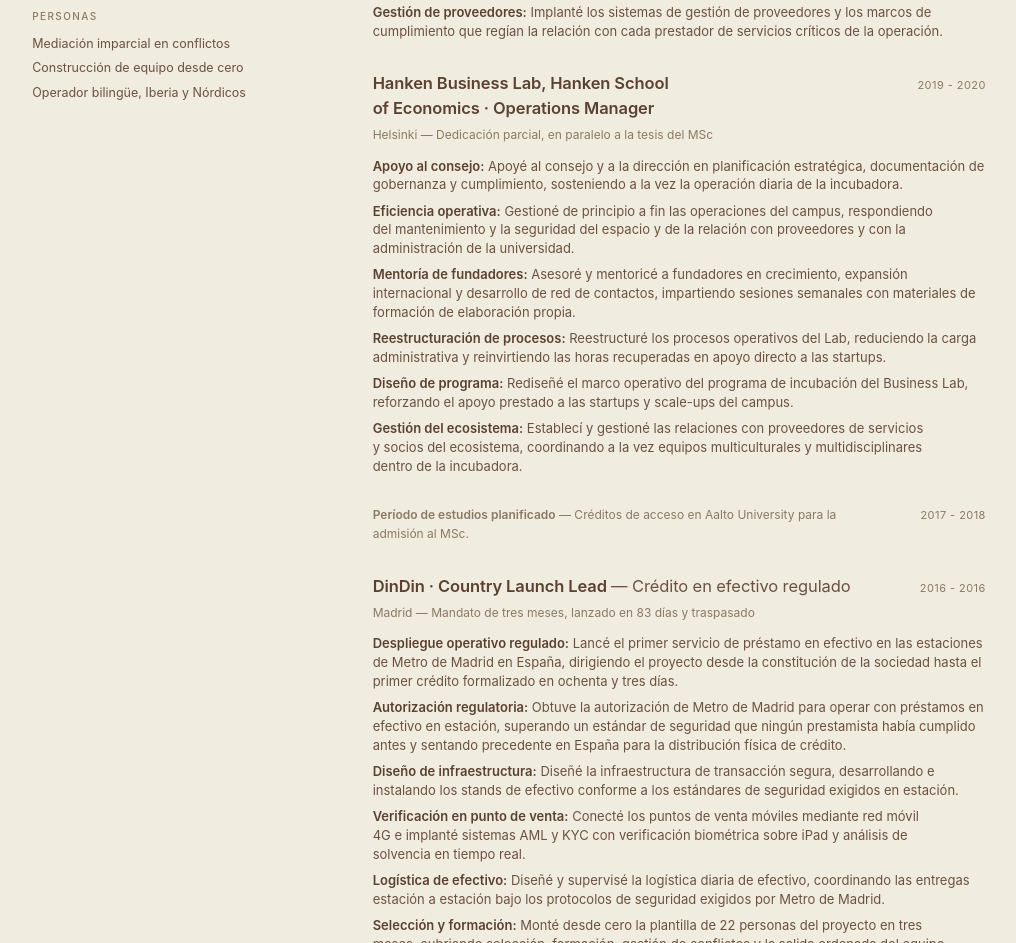
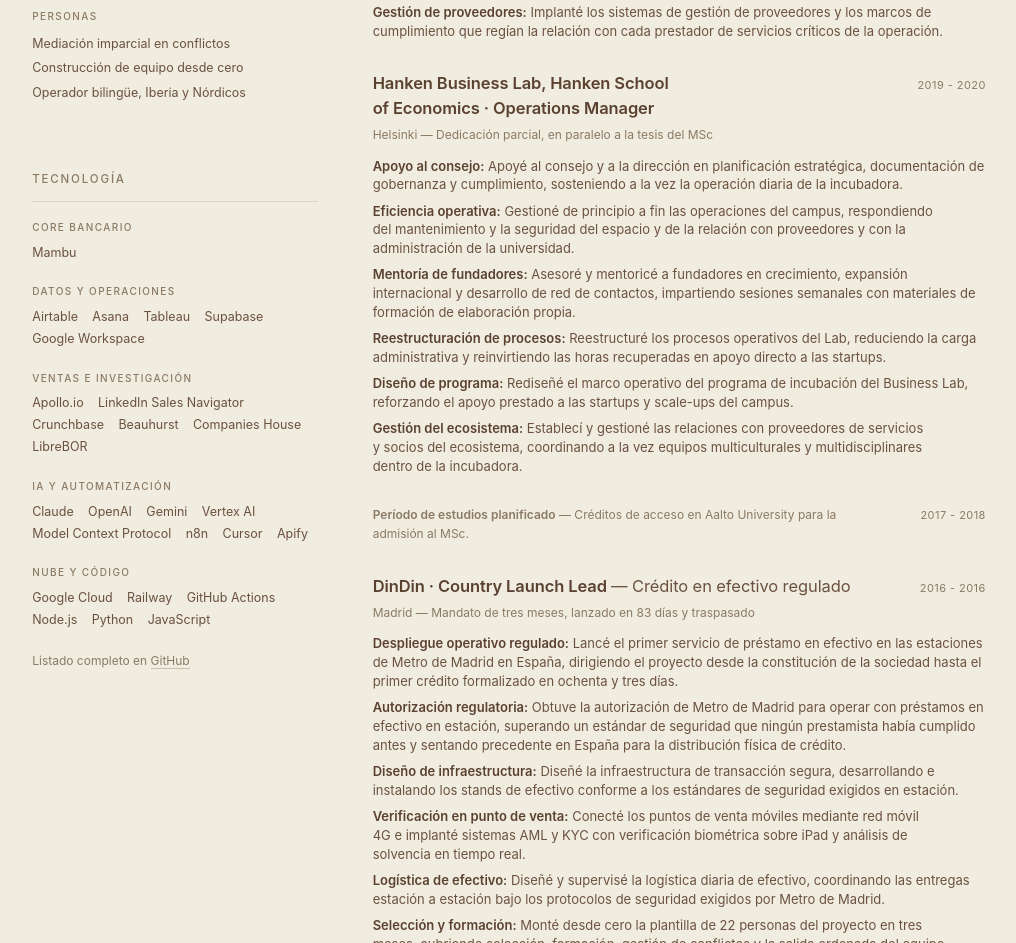
Before and after one commit to mrjuliogomez/cv, a plain HTML site: page es/index.html in a window 1280 px wide. Shown: the part 1532-2475 px from the top of the page, without its empty margins (131-1147 px from the left). Drawn offline with Linux system fonts and the light colour scheme.

Commit message:
Add Technology section to both pages (bs-0.6.0 block)
Co-Authored-By: Claude Opus 5.5 <noreply@anthropic.com>
Claude-Session: https://claude.ai/code/session_01Vfyk54x39j5EqFrCmj66Wg

```diff
--- a/es/index.html
+++ b/es/index.html
@@ -140,11 +140,16 @@ aside h2{font-size:11.5px;letter-spacing:.16em;text-transform:uppercase;color:va
 .rows .lvl{color:var(--muted);font-size:11px;white-space:nowrap}
 
 /* the closing band, three labelled groups derived from the pool's Type column */
-.band{margin:0 0 1.4rem}
-.band h3{font-size:10px;letter-spacing:.14em;text-transform:uppercase;color:var(--muted);
+.band,.tgroup{margin:0 0 1.4rem}
+.band h3,.tgroup h3{font-size:10px;letter-spacing:.14em;text-transform:uppercase;color:var(--muted);
   font-weight:500;margin:0 0 .45rem}
 .plain{list-style:none;margin:0;padding:0}
 .plain li{font-size:12.5px;color:var(--soft);padding:.16rem 0}
+/* bs-0.6.0 — the Technology block. Spaced tokens, no separators, so no line ever ends
+ * on a hanging dot; each name is kept whole. */
+.tools{list-style:none;margin:0;padding:0;display:flex;flex-wrap:wrap;gap:.16rem .9rem}
+.tools li{font-size:12.5px;color:var(--soft);white-space:nowrap}
+.tnote{margin:0;font-size:12px;color:var(--muted)}
 
 main h2{font-size:23px;font-weight:400;letter-spacing:-.012em;color:var(--ink)}
 main section + section{margin-top:2.6rem}
@@ -435,6 +440,62 @@ h3 .reg{font-weight:400;color:var(--soft)}
           </ul>
         </div>
       </section>
+
+      <section>
+        <h2>Tecnología</h2>
+        <div class="tgroup">
+          <h3>Core bancario</h3>
+          <ul class="tools">
+            <li>Mambu</li>
+          </ul>
+        </div>
+        <div class="tgroup">
+          <h3>Datos y operaciones</h3>
+          <ul class="tools">
+            <li>Airtable</li>
+            <li>Asana</li>
+            <li>Tableau</li>
+            <li>Supabase</li>
+            <li>Google Workspace</li>
+          </ul>
+        </div>
+        <div class="tgroup">
+          <h3>Ventas e investigación</h3>
+          <ul class="tools">
+            <li>Apollo.io</li>
+            <li>LinkedIn Sales Navigator</li>
+            <li>Crunchbase</li>
+            <li>Beauhurst</li>
+            <li>Companies House</li>
+            <li>LibreBOR</li>
+          </ul>
+        </div>
+        <div class="tgroup">
+          <h3>IA y automatización</h3>
+          <ul class="tools">
+            <li>Claude</li>
+            <li>OpenAI</li>
+            <li>Gemini</li>
+            <li>Vertex AI</li>
+            <li>Model Context Protocol</li>
+            <li>n8n</li>
+            <li>Cursor</li>
+            <li>Apify</li>
+          </ul>
+        </div>
+        <div class="tgroup">
+          <h3>Nube y código</h3>
+          <ul class="tools">
+            <li>Google Cloud</li>
+            <li>Railway</li>
+            <li>GitHub Actions</li>
+            <li>Node.js</li>
+            <li>Python</li>
+            <li>JavaScript</li>
+          </ul>
+        </div>
+        <p class="tnote">Listado completo en <a href="https://github.com/mrjuliogomez">GitHub</a></p>
+      </section>
     </aside>
   </div>
 
```
Also changed, not shown: index.html (+63 -2 lines).
